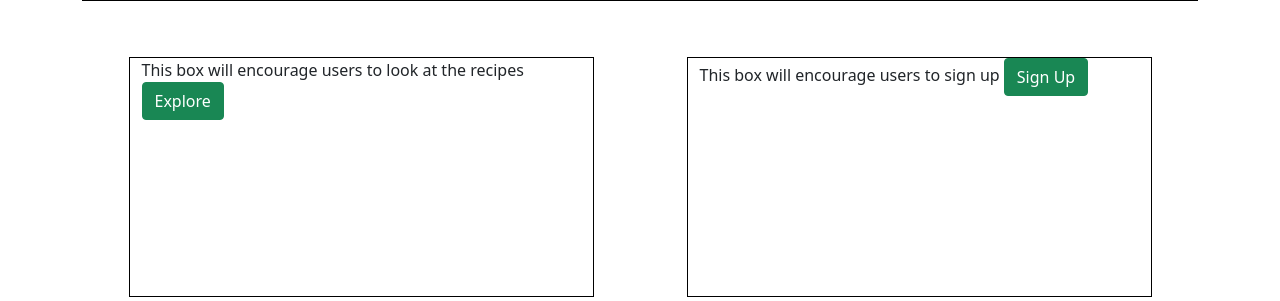
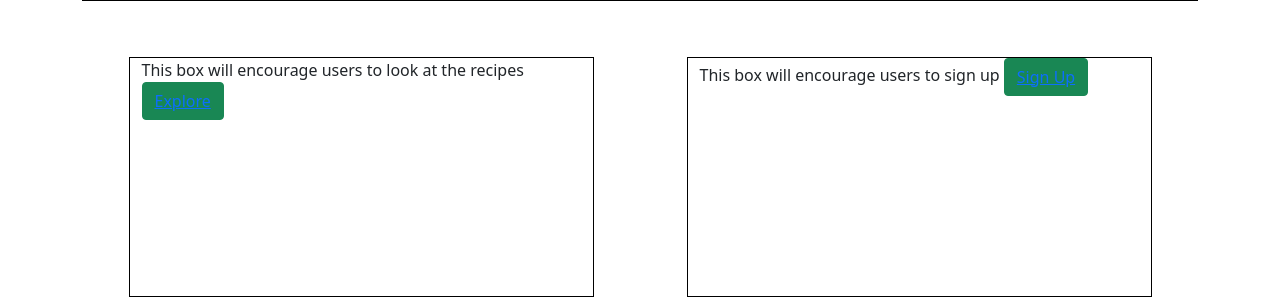
Before and after one commit to hartnetl/lord-of-the-recipes, a Django app: page / in a window 1280 px wide. Shown: the part 349-650 px from the top of the page. Run offline with Django 3.2, Linux system fonts and the light colour scheme; parts of the project's set-up code (start-up, migrations or seed data) failed here and were passed over; some libraries are stand-ins or nearby versions.

Commit message:
Feat: Add temporary link in home page buttons
Anchor tags aren't allowed in buttons. But it's functional. Fix later!

```diff
--- a/templates/index.html
+++ b/templates/index.html
@@ -12,11 +12,11 @@
     <div class="row justify-content-around">
         <div id="explore" class="col-md-5 box">
             This box will encourage users to look at the recipes
-            <button type="button" class="btn btn-success">Explore</button>
+            <button type="button" class="btn btn-success"><a href="{% url 'recipes' %}">Explore</a></button>
         </div>
         <div id="signup" class="col-md-5 box">
             This box will encourage users to sign up
-            <button type="button" class="btn btn-success">Sign Up</button>
+            <button type="button" class="btn btn-success"><a href="{% url 'login' %}">Sign Up</a></button>
         </div>
     </div>
 </div>
```
